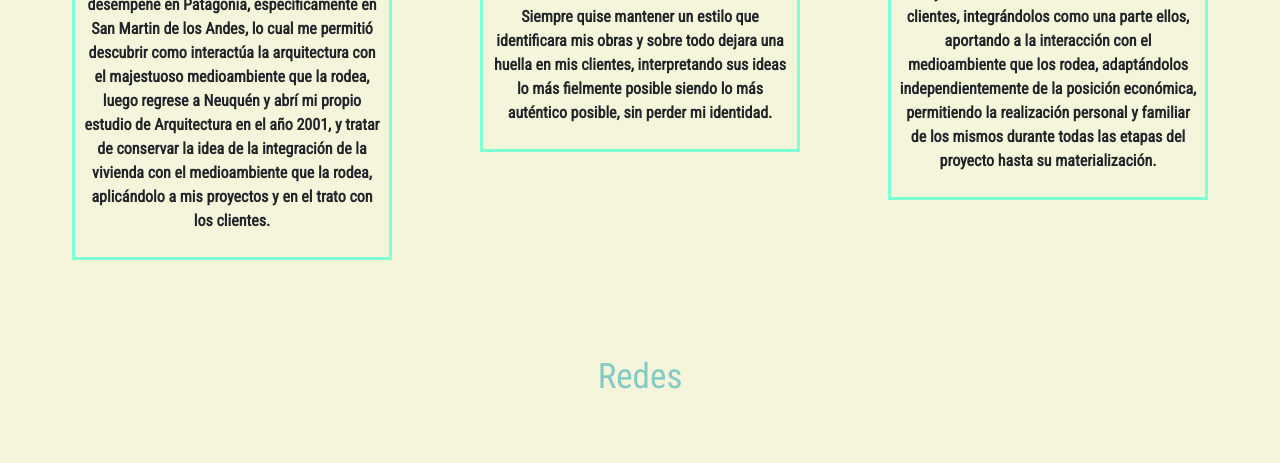
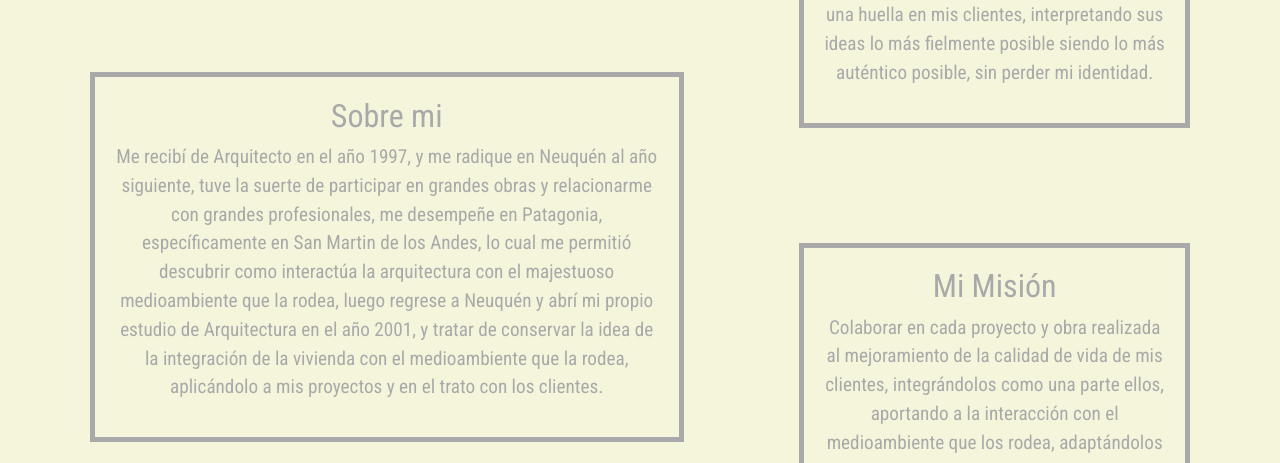
Before and after one commit to NaimChalop/Proyecyo-final-Naim-Chalop, a plain HTML site: page section/sobreMi.html in a window 1280 px wide. Shown: the part 789-1252 px from the top of the page. Drawn offline with nearby package versions, Linux system fonts and the light colour scheme.

Commit message:
terminacion de las paginas con tres puntos responsives

```diff
--- a/css/estilos.css
+++ b/css/estilos.css
@@ -137,16 +137,14 @@ justify-content: center;}
     width: 10em;
     height: 10em;
     background-color: aquamarine;
-    background-size: auto;
     background-position: center;
     color: rgb(136, 130, 130);
-    display: flex;
-    align-items: center;
-    justify-content: center;
     border-radius: 3%;
-    text-align: center;
     margin:  0.313em;
     overflow: hidden;
+    display: flex;
+    justify-content: center;
+    align-items: center;
 }
 
 .beneficio1::before{
@@ -181,14 +179,11 @@ justify-content: center;}
     width: 10em;
     height: 10em;
     background-color: aquamarine;
-    background-size: auto;
-    background-position: center;
     color: rgb(136, 130, 130);
     display: flex;
     align-items: center;
     justify-content: center;
     border-radius: 3%;
-    text-align: center;
     margin:  0.313em;
     overflow: hidden;
 }
@@ -227,14 +222,12 @@ justify-content: center;}
     width: 10em;
     height: 10em;
     background-color: aquamarine;
-    background-size: auto;
-    background-position: center;
+
     color: rgb(136, 130, 130);
     display: flex;
     align-items: center;
     justify-content: center;
     border-radius: 3%;
-    text-align: center;
     margin:  0.313em;
     overflow: hidden;
 }
@@ -516,18 +509,98 @@ background-color: #0077B5;
     margin: 1em;
 }
 .l1{
-    grid-area: l1;
+    grid-area: l1;font-weight: 0%;
     }
 .l2{
-    grid-area:l2 ;
+    grid-area:l2  ;font-weight: 0%;
 }
 
 .boxi{
     display: flex;
     flex-direction: column;
     border: solid 5px aquamarine;
+    padding: 0.5em;
 }
-@media (min-width: 700px) {
+/* sobre mi */
+.sobriMiGridLayout{
+    padding-top: var(--marginelementos);
+    display: grid;
+grid-template-areas:
+"cajaUno"
+"cajaDos"
+"cajaTres";
+justify-content: center;
+align-items: center;
+padding: 1em;margin: 1em;
+}
+.cajaUno{
+    grid-area: cajaUno;padding: 1em;margin: 3em;
+    border: solid 5px aquamarine;
+    font-weight: normal;
+    font-size: 1.2em;
+}
+.cajaDos{
+    grid-area: cajaDos;padding: 1em;margin: 3em;
+    border: solid 5px aquamarine;
+    font-weight: normal;
+    font-size: 1.2em;
+}
+.cajaTres{
+    grid-area: cajaTres;padding: 1em;margin: 3em;
+    border: solid 5px aquamarine;
+    font-weight: normal;
+    font-size: 1.2em;
+}
+@media (min-width: 500px){
+    body{
+        background-color: aquamarine;
+    }
+    .copy,.titulo-seccion{
+        background-color: darkgray;
+        border:solid 5px aliceblue;
+        color: aliceblue;
+        padding: 1em;
+        font-weight: normal;}
+        .beneficio3::after, .beneficio1::after, .beneficio2::after{
+            color: aliceblue;}
+            .sobriMiGridLayout{
+            grid-template-areas:
+            "cajaUno "
+            "cajaDos"
+            "cajaTres";
+            grid-template-columns: 1fr;}
+            .cajaUno{border:aliceblue solid 5px;
+                background-color: darkgray;
+                color: aliceblue;
+            }
+            .cajaDos{
+                border:aliceblue solid 5px;
+                background-color: darkgray;
+                color: aliceblue;
+            }
+            .cajaTres{border: aliceblue solid 5px;
+                background-color: darkgray;
+                color: aliceblue;
+            }
+            .boxi{
+
+                border: solid 5px aliceblue;
+                background-color: darkgray;
+
+            }
+            .decoration{
+                background-color: beige;
+                margin: 2em;
+                border: solid 0.05em;}
+                .envoltorio-contacto{
+                    border: solid aliceblue .4em;
+                }
+                .formulario{
+                    background-color: aliceblue;
+                }
+
+}
+@media (min-width: 800px) {
     body{
         background-color: beige;
     }
@@ -542,6 +615,30 @@ background-color: #0077B5;
         width: 30%;
         box-shadow: 0 0 0.5em rgb(0, 0, 0, .4);
         margin-bottom: var(--marginelementos);
+
+}
+.boxi{
+
+    border: solid 5px darkgray;
+    background-color: beige;
+
+}
+.sobriMiGridLayout{
+    grid-template-areas:
+    "cajaUno cajaDos"
+    "cajaUno cajaTres";
+    grid-template-columns: 1.4fr 1fr;}
+    .cajaUno{border:darkgray solid 5px;
+        background-color: beige;
+        color: darkgray;
+    }
+    .cajaDos{border:darkgray solid 5px;
+        background-color: beige;
+        color: darkgray;
+    }
+    .cajaTres{border:darkgray solid 5px;
+        background-color: beige;
+        color: darkgray;
     }
 .hero{
     height: 31.25em;
@@ -552,10 +649,12 @@ height: 120%;
     .titulo-seccion{
         color: var(--colortitulos);
         border: none;
+        background-color: beige;
     }
     .copy{
         color: rgb(136, 130, 130);
         border: none;
+        background-color: beige;
     }
     .verdeclaro{background-color: beige;
     background-image: none;}
@@ -626,37 +725,47 @@ height: 120%;
 
          "l1 l2";
  grid-template-columns: 1fr 2fr;
-        }
+ align-items: center;
         }
 
 
-/* sobre mi */
-.sobriMiGridLayout{
-    padding-top: var(--marginelementos);
-    display: flex;
-    justify-content:space-evenly;
-    flex-wrap: wrap;
-    align-items: center;
-
-
+        .beneficio1{
+            background-color: darkgray;
+            color: rgb(136, 130, 130);
         }
-.caja{
-    height: auto;
-    width: 20em;
-    border: solid 0.2em aquamarine;
-    display: grid;
-    grid-template-areas:
-    "h2"
-    "p";
-    margin: 1em;
-    padding: 0.5em;
+        .beneficio1::before{
+            background-image: conic-gradient(
+            aquamarine 20deg,
+            transparent 120deg);
         }
-.caja h2{
-    grid-area: h2;
+        .beneficio1::after{
+            background: beige;
+            color: rgb(59, 57, 57);
         }
-.caja p{
-    grid-area: p;
+        .beneficio2{
+            background-color: darkgray;
+            color: rgb(136, 130, 130);
         }
-.sim{
-    size: 5em;
+        .beneficio2::before{
+            background-image: conic-gradient(
+            aquamarine 20deg,
+            transparent 120deg);
         }
+        .beneficio2::after{
+            background: beige;
+            color: rgb(59, 57, 57);
+        }
+        .beneficio3{
+            background-color: darkgray;
+            color: rgb(136, 130, 130);
+        }
+        .beneficio3::before{
+            background-image: conic-gradient(
+            aquamarine 20deg,
+            transparent 120deg);
+        }
+        .beneficio3::after{
+            background: beige;
+            color: rgb(59, 57, 57);
+        }
+    }
--- a/section/sobreMi.html
+++ b/section/sobreMi.html
@@ -47,15 +47,15 @@
         </section>
     </header>
 <section class="sobriMiGridLayout">
-    <div class="caja">
+    <div class="cajaUno">
         <h2>Sobre mi</h2>
         <p>Me recibí de Arquitecto en el año 1997, y me radique en Neuquén al año siguiente, tuve la suerte de participar en grandes obras y relacionarme con grandes profesionales, me desempeñe en Patagonia, específicamente en San Martin de los Andes, lo cual me permitió descubrir como interactúa la arquitectura con el majestuoso medioambiente que la rodea, luego regrese a Neuquén y abrí mi propio estudio de Arquitectura en el año 2001, y tratar de conservar la idea de la integración de la vivienda con el medioambiente que la rodea, aplicándolo a mis proyectos y en el trato con los clientes.</p>
     </div>
-    <div class="caja">
+    <div class="cajaDos">
     <h2>Mi visión</h2>
     <p>Siempre quise mantener un estilo que identificara mis obras y sobre todo dejara una huella en mis clientes, interpretando sus ideas lo más fielmente posible siendo lo más auténtico posible, sin perder mi identidad.</p>
 </div>
-<div class="caja">
+<div class="cajaTres">
     <h2>Mi Misión</h2>
     <p>Colaborar en cada proyecto y obra realizada al mejoramiento de la calidad de vida de mis clientes, integrándolos como una parte ellos, aportando a la interacción con el medioambiente que los rodea, adaptándolos independientemente de la posición económica, permitiendo la realización personal y familiar de los mismos durante todas las etapas del proyecto hasta su materialización.</p>
 </div>
```
Also changed, not shown: index.html (+3 -9 lines). Lines whose indentation alone changed are shown as unchanged.
